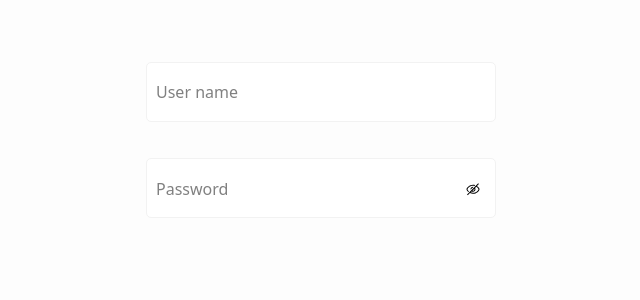
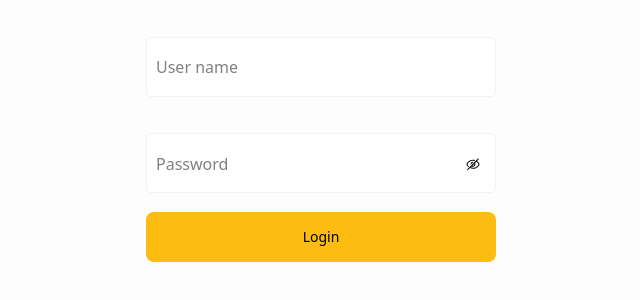
Before and after one commit to bojanmitic/finnplayClient, a React (Vite) app: page /login in a window 1280 px wide. Shown: the part 260-560 px from the top of the page, without its empty margins (319-959 px from the left). Built offline with nearby package versions, Linux system fonts and the light colour scheme.

Commit message:
login button

```diff
--- /dev/null
+++ b/src/components/Button/Button.css
@@ -0,0 +1,11 @@
+.btn {
+  border: none;
+  outline: none;
+  border-radius: 8px;
+  font-weight: 700;
+  font-size: 14px;
+  color: #ffffff;
+  cursor: pointer;
+  outline: none;
+	width: 100%
+}
--- /dev/null
+++ b/src/components/Button/Button.tsx
@@ -0,0 +1,20 @@
+import * as React from 'react';
+import Loader from '../Common/Loader/Loader';
+import './Button.css';
+
+interface IButtonProps {
+  onClick: () => void;
+  loading: boolean;
+  text: string;
+  moreStyles?: Record<string, unknown>;
+}
+
+const Button: React.FunctionComponent<IButtonProps> = ({ onClick, loading, text, moreStyles }) => {
+  return (
+    <button className="btn" style={{ ...moreStyles }} onClick={onClick}>
+      {!loading ? text : <Loader />}
+    </button>
+  );
+};
+
+export default Button;
--- /dev/null
+++ b/src/components/Common/Loader/Loader.css
@@ -0,0 +1,15 @@
+.spinner {
+  animation-name: spin;
+  animation-duration: 500ms;
+  animation-iteration-count: infinite;
+  animation-timing-function: linear;
+}
+
+@keyframes spin {
+  from {
+    transform: rotate(0deg);
+  }
+  to {
+    transform: rotate(360deg);
+  }
+}
--- /dev/null
+++ b/src/components/Common/Loader/Loader.tsx
@@ -0,0 +1,13 @@
+import * as React from 'react';
+import LoaderIcon from './LoaderIcon';
+import './Loader.css';
+
+const Loader: React.FunctionComponent = () => {
+  return (
+    <div className="spinner">
+      <LoaderIcon />
+    </div>
+  );
+};
+
+export default Loader;
--- /dev/null
+++ b/src/components/Common/Loader/LoaderIcon.tsx
@@ -0,0 +1,12 @@
+const LoaderIcon: React.FunctionComponent = () => {
+  return (
+    <svg width="13" height="14" viewBox="0 0 13 14" fill="none" xmlns="http://www.w3.org/2000/svg">
+      <path
+        d="M4.38798 12.616C3.36313 12.2306 2.46328 11.5721 1.78592 10.7118C1.10856 9.85153 0.679515 8.82231 0.545268 7.73564C0.411022 6.64897 0.576691 5.54628 1.02433 4.54704C1.47197 3.54779 2.1845 2.69009 3.08475 2.06684C3.98499 1.4436 5.03862 1.07858 6.13148 1.01133C7.22435 0.944078 8.31478 1.17716 9.28464 1.68533C10.2545 2.19349 11.0668 2.95736 11.6336 3.89419C12.2004 4.83101 12.5 5.90507 12.5 7"
+        stroke="white"
+      />
+    </svg>
+  );
+};
+
+export default LoaderIcon;
--- a/src/components/Login/LoginComponent.tsx
+++ b/src/components/Login/LoginComponent.tsx
@@ -1,6 +1,7 @@
 import { FunctionComponent, useState } from 'react';
 import './LoginComponent.css';
 import { EyeOpenIcon, EyeClosedIcon } from './EyeIcon';
+import Button from '../Button/Button';
 
 const LoginComponent: FunctionComponent = () => {
   const [userName, setUserName] = useState('');
@@ -16,7 +17,6 @@ const LoginComponent: FunctionComponent = () => {
   };
 
   return (
-    <form>
     <div className="login-form-container">
       <div className="user-input-wrp">
         <br />
@@ -45,8 +45,13 @@ const LoginComponent: FunctionComponent = () => {
         </span>
       </div>
       <br />
+      <Button
+        onClick={() => {}}
+        loading={false}
+        text="Login"
+        moreStyles={{ background: '#FDBC11', height: '50px', color: 'black', 'font-weight': '500' }}
+      />
     </div>
-    </form>
   );
 };
 
```
Lines whose indentation alone changed are shown as unchanged.
